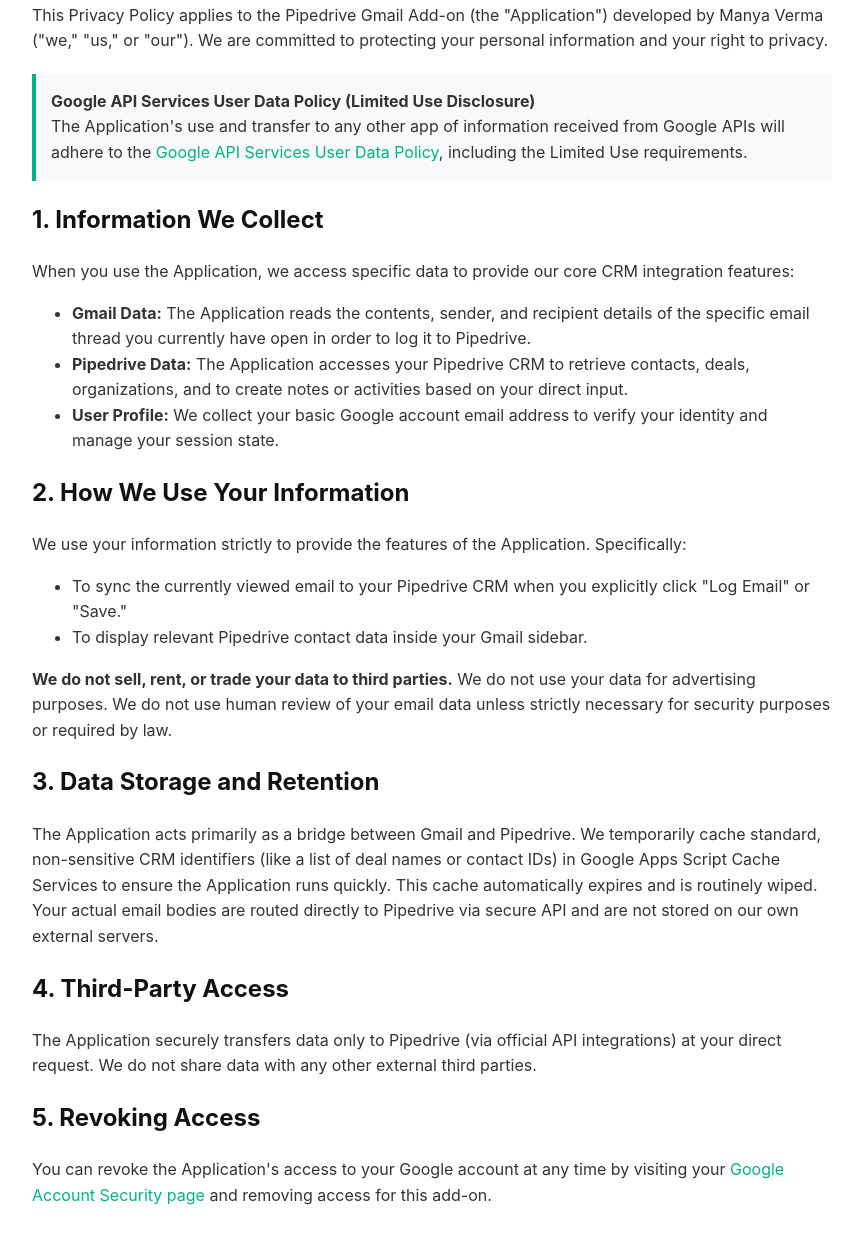
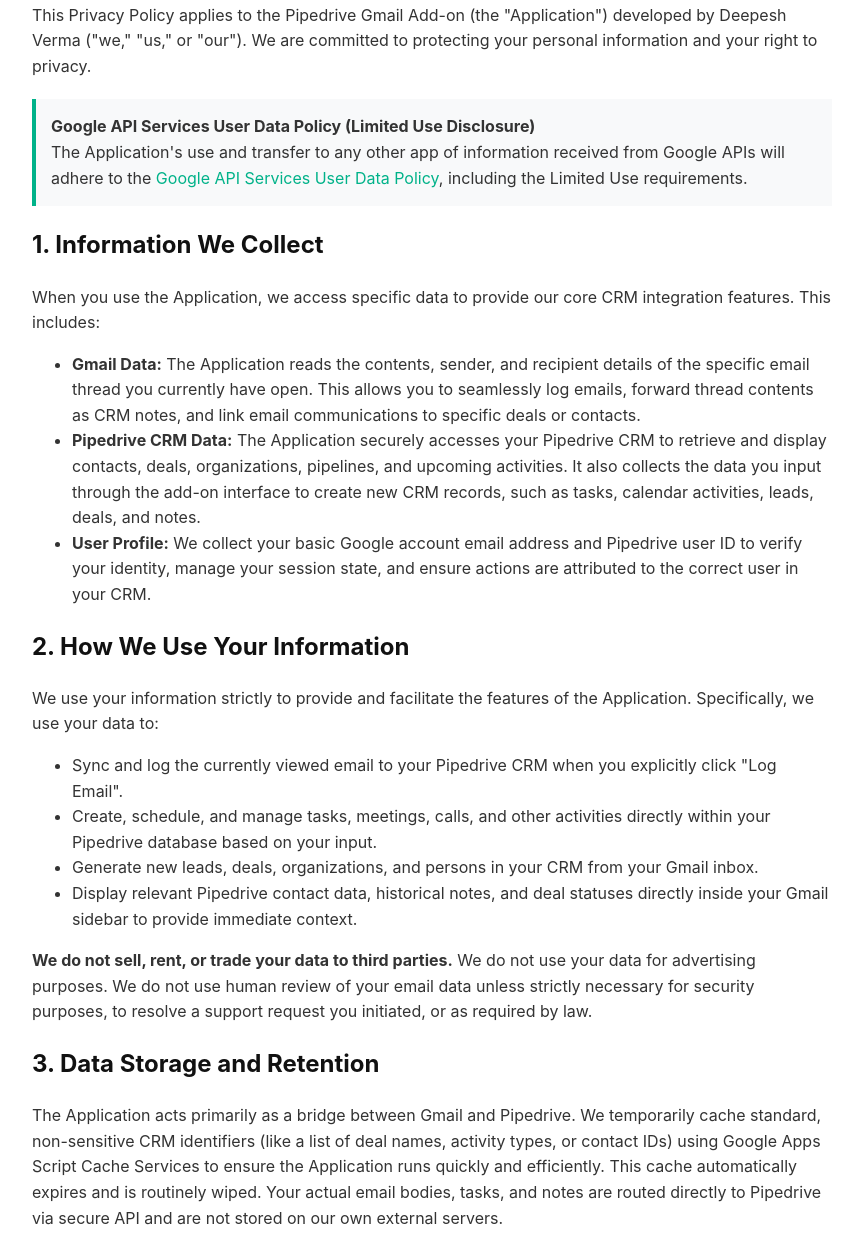
Before and after one commit to deeev2005/Mattermail, a plain HTML site: page pipedrive-sync/privacy.html in a window 1280 px wide. Shown: the part 199-1433 px from the top of the page, without its empty margins (208-1069 px from the left). Drawn offline with Linux system fonts and the light colour scheme.

Commit message:
Update privacy.html

```diff
--- a/pipedrive-sync/privacy.html
+++ b/pipedrive-sync/privacy.html
@@ -19,7 +19,7 @@
     <h1>Privacy Policy</h1>
     <p class="update-date">Last Updated: July 2026</p>
 
-    <p>This Privacy Policy applies to the Pipedrive Gmail Add-on (the "Application") developed by Manya Verma ("we," "us," or "our"). We are committed to protecting your personal information and your right to privacy.</p>
+    <p>This Privacy Policy applies to the Pipedrive Gmail Add-on (the "Application") developed by Deepesh Verma ("we," "us," or "our"). We are committed to protecting your personal information and your right to privacy.</p>
 
     <div class="important-box">
         <strong>Google API Services User Data Policy (Limited Use Disclosure)</strong><br>
@@ -27,23 +27,25 @@
     </div>
 
     <h2>1. Information We Collect</h2>
-    <p>When you use the Application, we access specific data to provide our core CRM integration features:</p>
+    <p>When you use the Application, we access specific data to provide our core CRM integration features. This includes:</p>
     <ul>
-        <li><strong>Gmail Data:</strong> The Application reads the contents, sender, and recipient details of the specific email thread you currently have open in order to log it to Pipedrive.</li>
-        <li><strong>Pipedrive Data:</strong> The Application accesses your Pipedrive CRM to retrieve contacts, deals, organizations, and to create notes or activities based on your direct input.</li>
-        <li><strong>User Profile:</strong> We collect your basic Google account email address to verify your identity and manage your session state.</li>
+        <li><strong>Gmail Data:</strong> The Application reads the contents, sender, and recipient details of the specific email thread you currently have open. This allows you to seamlessly log emails, forward thread contents as CRM notes, and link email communications to specific deals or contacts.</li>
+        <li><strong>Pipedrive CRM Data:</strong> The Application securely accesses your Pipedrive CRM to retrieve and display contacts, deals, organizations, pipelines, and upcoming activities. It also collects the data you input through the add-on interface to create new CRM records, such as tasks, calendar activities, leads, deals, and notes.</li>
+        <li><strong>User Profile:</strong> We collect your basic Google account email address and Pipedrive user ID to verify your identity, manage your session state, and ensure actions are attributed to the correct user in your CRM.</li>
     </ul>
 
     <h2>2. How We Use Your Information</h2>
-    <p>We use your information strictly to provide the features of the Application. Specifically:</p>
+    <p>We use your information strictly to provide and facilitate the features of the Application. Specifically, we use your data to:</p>
     <ul>
-        <li>To sync the currently viewed email to your Pipedrive CRM when you explicitly click "Log Email" or "Save."</li>
-        <li>To display relevant Pipedrive contact data inside your Gmail sidebar.</li>
+        <li>Sync and log the currently viewed email to your Pipedrive CRM when you explicitly click "Log Email".</li>
+        <li>Create, schedule, and manage tasks, meetings, calls, and other activities directly within your Pipedrive database based on your input.</li>
+        <li>Generate new leads, deals, organizations, and persons in your CRM from your Gmail inbox.</li>
+        <li>Display relevant Pipedrive contact data, historical notes, and deal statuses directly inside your Gmail sidebar to provide immediate context.</li>
     </ul>
-    <p><strong>We do not sell, rent, or trade your data to third parties.</strong> We do not use your data for advertising purposes. We do not use human review of your email data unless strictly necessary for security purposes or required by law.</p>
+    <p><strong>We do not sell, rent, or trade your data to third parties.</strong> We do not use your data for advertising purposes. We do not use human review of your email data unless strictly necessary for security purposes, to resolve a support request you initiated, or as required by law.</p>
 
     <h2>3. Data Storage and Retention</h2>
-    <p>The Application acts primarily as a bridge between Gmail and Pipedrive. We temporarily cache standard, non-sensitive CRM identifiers (like a list of deal names or contact IDs) in Google Apps Script Cache Services to ensure the Application runs quickly. This cache automatically expires and is routinely wiped. Your actual email bodies are routed directly to Pipedrive via secure API and are not stored on our own external servers.</p>
+    <p>The Application acts primarily as a bridge between Gmail and Pipedrive. We temporarily cache standard, non-sensitive CRM identifiers (like a list of deal names, activity types, or contact IDs) using Google Apps Script Cache Services to ensure the Application runs quickly and efficiently. This cache automatically expires and is routinely wiped. Your actual email bodies, tasks, and notes are routed directly to Pipedrive via secure API and are not stored on our own external servers.</p>
 
     <h2>4. Third-Party Access</h2>
     <p>The Application securely transfers data only to Pipedrive (via official API integrations) at your direct request. We do not share data with any other external third parties.</p>
@@ -53,7 +55,7 @@
 
     <h2>6. Contact Us</h2>
     <p>If you have questions or comments about this Privacy Policy, please contact us at:</p>
-    <p><strong>Developer:</strong> Manya Verma<br>
+    <p><strong>Developer:</strong> Deepesh Verma<br>
     <strong>Email:</strong> [INSERT YOUR EMAIL HERE]</p>
 
 </body>
```
